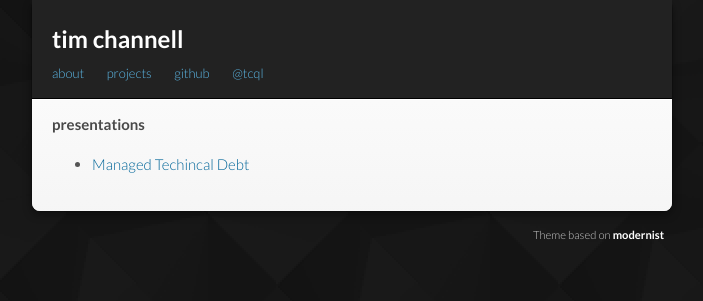
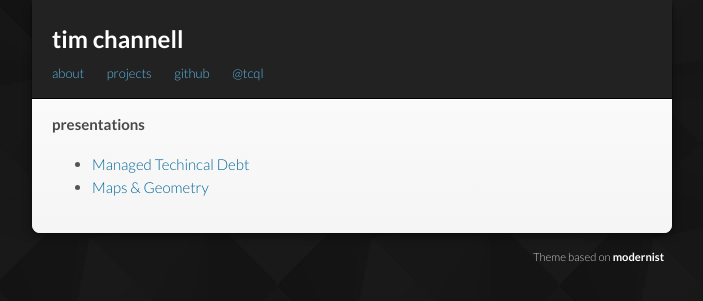
Before and after one commit to tchannel/tchannel.github.io, a Jekyll site: the page built from presentations.md, in a window 1280 px wide. Shown: the top 301 px of the page, without its empty margins (288-991 px from the left). Built offline with Jekyll 4.4.1, drawn with Linux system fonts in a browser that asks for light colours; Markdown is read by kramdown in place of the engine named in the settings.

Commit message:
added maps/geo to slideshows page

```diff
--- a/presentations.md
+++ b/presentations.md
@@ -6,3 +6,4 @@ permalink: /presentations/
 
 
 - [Managed Techincal Debt](/slideshows/tech-debt/index.html)
+- [Maps & Geometry](/slideshows/maps-geometry/index.html)
```
